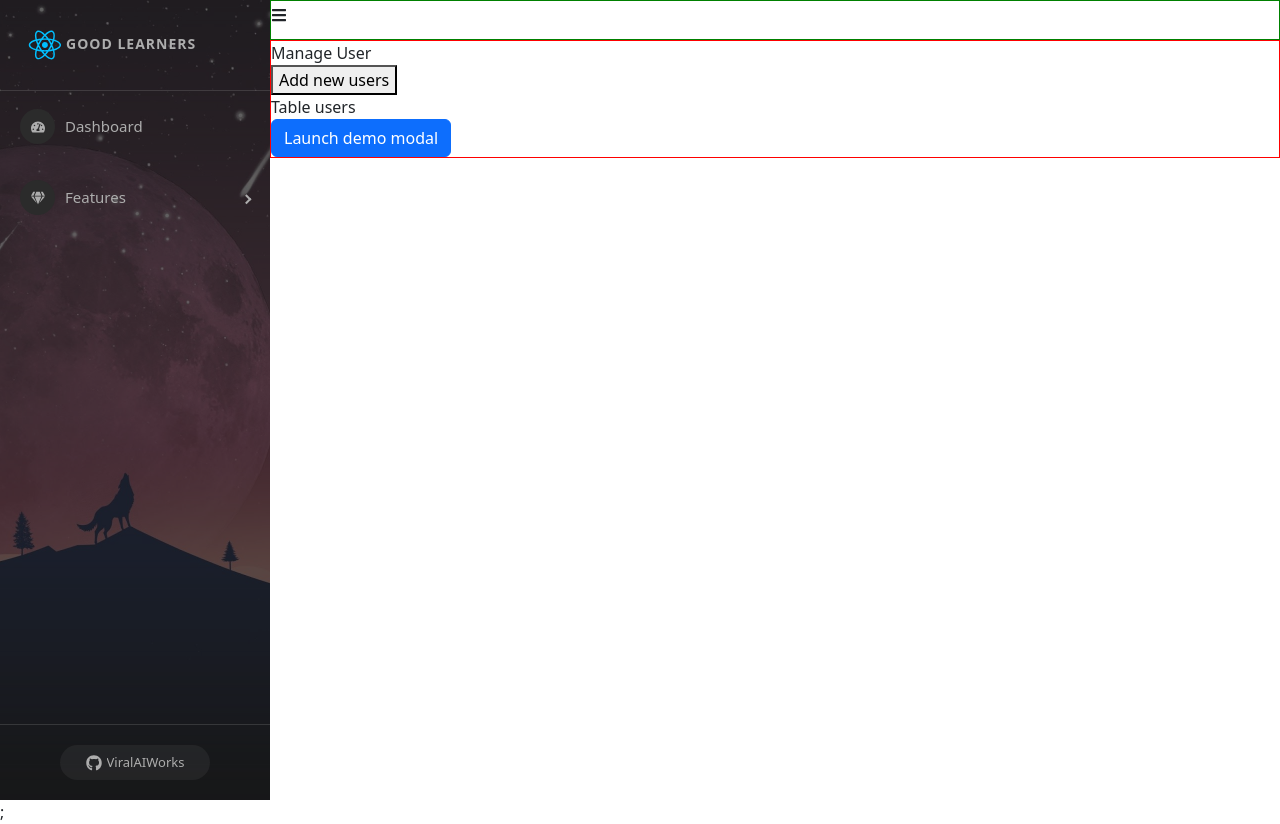
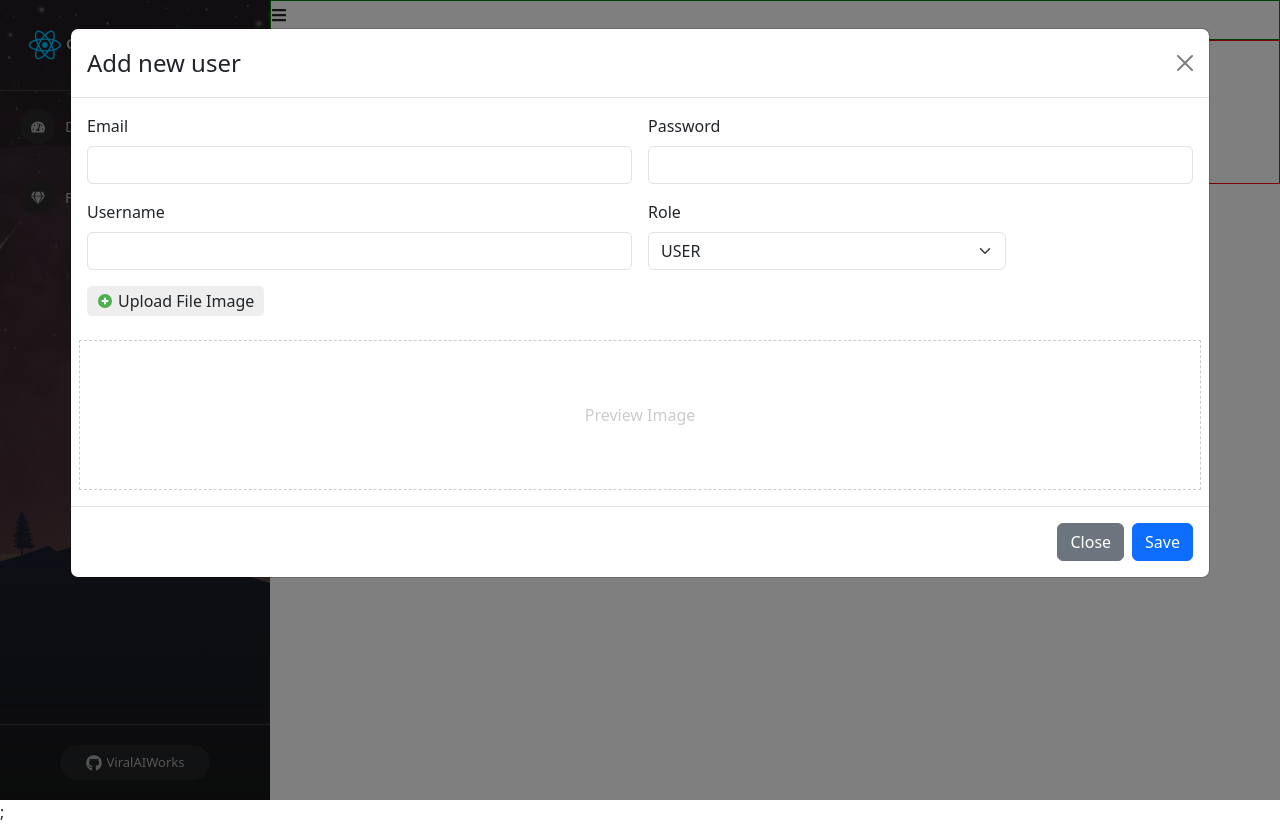
Before and after one commit to ViralAIWorks/test-demo-react, a React (Create React App) app: page /admins/manage-users in a window 1280 px wide. Both pictures are taken after a click on the button "Add new users". Built offline with nearby package versions, Linux system fonts and the light colour scheme.

Commit message:
call api: save

```diff
--- a/src/components/Admin/Content/ManageUser.js
+++ b/src/components/Admin/Content/ManageUser.js
@@ -1,17 +1,31 @@
 import ModalCreateUser from "./ModalCreateUser";
+
+import { FcPlus } from "react-icons/fc";
 import "./ManageUser.scss";
+import { useState } from "react";
 
 const ManageUser = (props) => {
+  const [showModalCreateUser, setShowModalCreateUser] = useState(false);
+
   return (
     <div className="manage-user-container">
       <div className="title">Manage User</div>
-      <div className="user-content">
-        <div>
-          <button>Add new users</button>
+      <div className="users-content">
+        <div className="btn-add-new">
+          <button
+            className="btn btn-primary"
+            onClick={() => setShowModalCreateUser(true)}
+          >
+            <FcPlus />
+            Add new users
+          </button>
         </div>
-        <div>Table users</div>
+        <div className="table-users-container">Table users</div>
       </div>
-      <ModalCreateUser />
+      <ModalCreateUser
+        show={showModalCreateUser}
+        setShow={setShowModalCreateUser}
+      />
     </div>
   );
 };
--- a/src/components/Admin/Content/ManageUser.scss
+++ b/src/components/Admin/Content/ManageUser.scss
@@ -1,5 +1,15 @@
 .manage-user-container {
-  .user-content {
+  padding: 10px;
+
+  .users-content {
+    .btn-add-new {
+      margin: 15px 0;
+    }
+  }
+
+  .title {
+    font-weight: 600;
+    font-size: 20px;
   }
 }
 .modal-add-user {
--- a/src/components/Admin/Content/ModalCreateUser.js
+++ b/src/components/Admin/Content/ModalCreateUser.js
@@ -2,11 +2,19 @@
 import Button from "react-bootstrap/Button";
 import Modal from "react-bootstrap/Modal";
 import { FcPlus } from "react-icons/fc";
+import axios from "axios";
 
-const ModalCreateUser = () => {
-  const [show, setShow] = useState(false);
-
-  const handleClose = () => setShow(false);
+const ModalCreateUser = (props) => {
+  const { show, setShow } = props;
+  const handleClose = () => {
+    setShow(false);
+    setEmail("");
+    setPassword("");
+    setUsername("");
+    setRole("USER");
+    setImage("");
+    setPreviewImage("");
+  };
   const handleShow = () => setShow(true);
 
   const [email, setEmail] = useState("");
@@ -25,11 +33,38 @@
     }
   };
 
+  const handleSubmitCreateUser = async () => {
+    //validate
+
+    //call apis
+    // let data = {
+    //   email: email,
+    //   password: password,
+    //   username: username,
+    //   role: role,
+    //   userImage: image,
+    // };
+
+    // console.log(data);
+    const data = new FormData();
+    data.append("email", email);
+    data.append("password", password);
+    data.append("username", username);
+    data.append("role", role);
+    data.append("userImage", image);
+
+    let res = await axios.post(
+      "http://localhost:8081/api/v1/participant",
+      data
+    );
+    console.log("check response:", res);
+  };
+
   return (
     <>
-      <Button variant="primary" onClick={handleShow}>
+      {/* <Button variant="primary" onClick={handleShow}>
         Launch demo modal
-      </Button>
+      </Button> */}
 
       <Modal
         show={show}
@@ -107,7 +142,7 @@
           <Button variant="secondary" onClick={handleClose}>
             Close
           </Button>
-          <Button variant="primary" onClick={handleClose}>
+          <Button variant="primary" onClick={() => handleSubmitCreateUser()}>
             Save
           </Button>
         </Modal.Footer>
```
